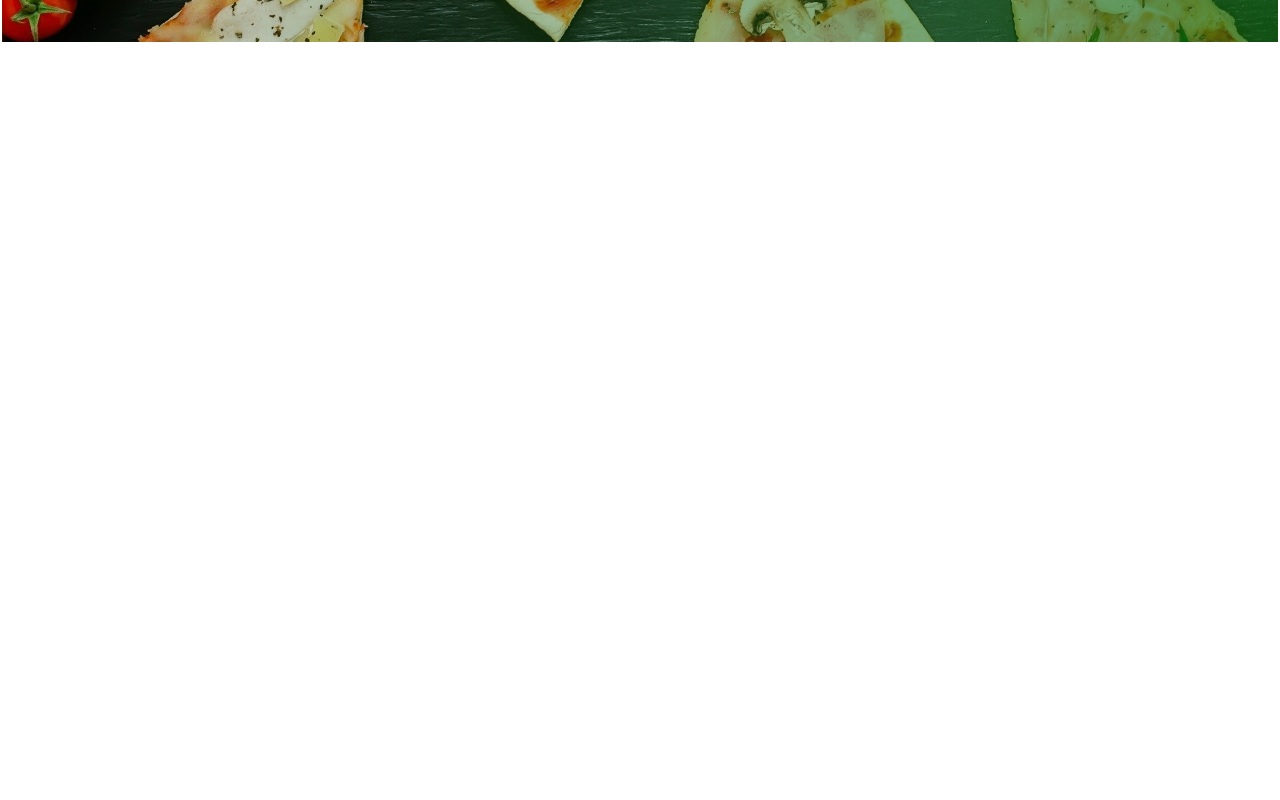
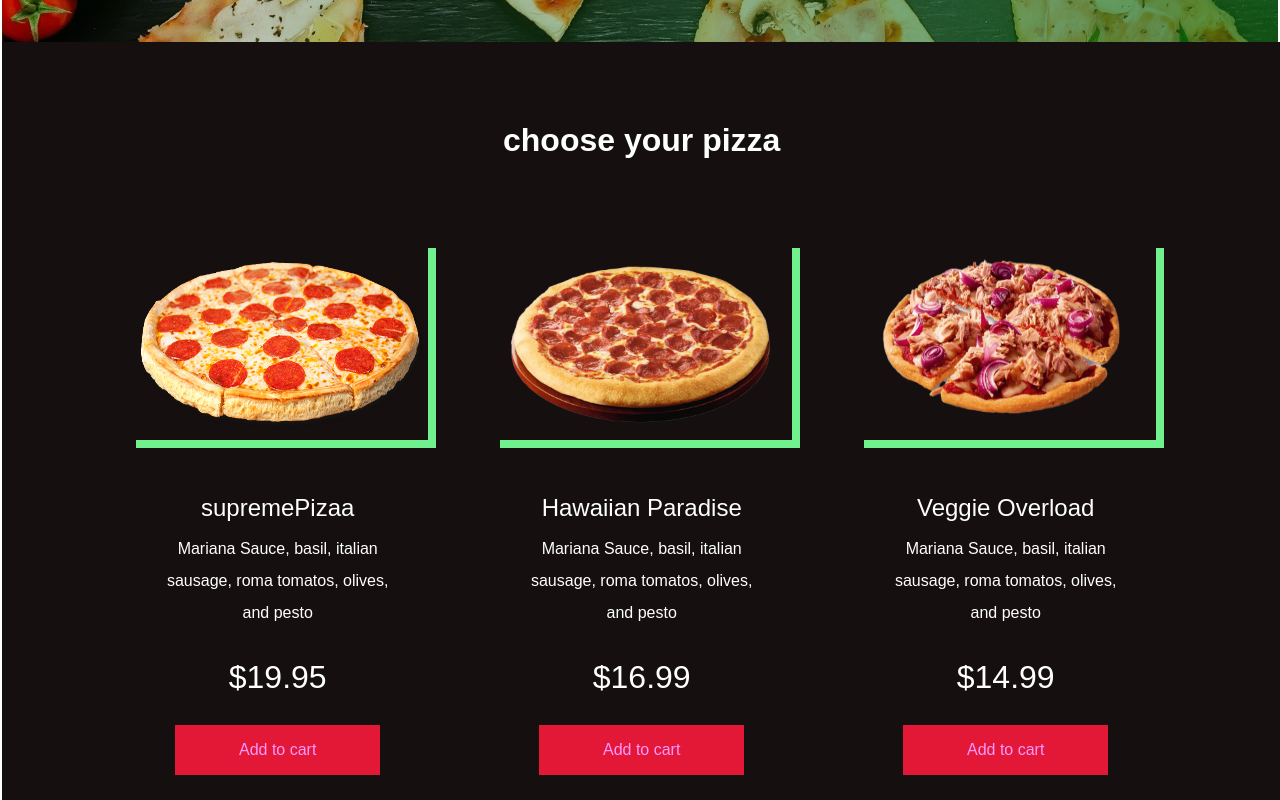
Before and after one commit to HeyitsCena/resturant, a React (Create React App) app: page / in a window 1280 px wide. Shown: the part 760-1560 px from the top of the page. Before the commit the page ends 812 px from the top, so only its background shows below. Built offline with nearby package versions, Linux system fonts and the light colour scheme; a web font is replaced by a local one.

Commit message:
adding the products

```diff
--- a/src/App.js
+++ b/src/App.js
@@ -3,6 +3,8 @@
 import {BrowserRouter as Router } from 'react-router-dom';
 import { GlobalStyle } from './globalStyles';
 import Hero from './components/Hero';
+import Products from './components/Products';
+import {productData} from './components/Products/data';
 
 
 
@@ -11,12 +13,13 @@
   return (
 
     <Router>
+
       <div>
-
         < GlobalStyle />
         <Hero />
+        <Products heading='choose your pizza'  data={productData}/>
 
-      </div>
+        </div>
     </Router>
   );
 }
--- a/src/components/Hero/HeroElements.js
+++ b/src/components/Hero/HeroElements.js
@@ -3,20 +3,16 @@
 
 export const HeroContainer = styled.div`
     background: linear-gradient(to left, rgba(10,100,10,0.7) , rgba(0,0,0,0.1)), url(${imgBg});
-
     Height: 100vh;
     background-position: center;
     background-size: cover;
-
-    `;
-
+`;
 
 export const HeroContent = styled.div`
     height: calc(100vh - 80px);
     max-height: 100%;
     width: 100vw;
     padding: 0rem calc((100vh - 1300px )/ 200 );
-
 `;
 
 export const HeroItems = styled.div`
--- a/src/components/Products/ProductsElements.js
+++ b/src/components/Products/ProductsElements.js
@@ -0,0 +1,83 @@
+import styled from 'styled-components';
+
+
+export const ProductsContainer = styled.div`
+    width: 100vw;
+    min-height: 1000vh;
+    padding: 5rem calc((100vw - 1300px) /2 );
+    background: #150f0f;
+    color: #fff;
+
+`;
+
+export const ProductWrapper = styled.div`
+    display: flex;
+    flex-wrap: wrap;
+    justify-content: center;
+    margin:  0 auto;
+`;
+
+export const ProductCard = styled.div`
+    margin: 0 2rem;
+    line-height: 2;
+    width: 300px;
+`;
+
+export const ProductImg = styled.img`
+    height: 200px;
+    min-width: 300px;
+    max-width: 100%;
+    box-shadow: 8px 8px #71F18E;
+
+`;
+
+export const ProductsHeading = styled.h1`
+    font-size: clamp(2rem, 2.5vm, 3rem);
+    text-align: center;
+    margin-bottom: 5rem;
+
+`;
+
+export const  ProductTitle = styled.h2`
+    font-weight: 400;
+    font-size: 1.5rem;
+`;
+
+export const ProductInfo = styled.div`
+
+    display: flex;
+    flex-direction: column;
+    justify-content: center;
+    align-items: center;
+    padding: 2rem;
+    text-align: center;
+`;
+
+export const ProductDesc = styled.p`
+    margin-bottom: 1rem;
+
+`;
+
+
+export const ProductPrice = styled.p`
+    margin-bottom: 1rem;
+    font-size: 2rem;
+`;
+
+export const ProductButton = styled.button`
+    font-size: 1rem;
+    padding: 1rem 4rem;
+    border: none;
+    background: #e31837;
+    color: #ff99ff;
+    transition: 0.2 ease-out;
+
+
+    &:hover{
+        background: ;#ffc500;
+        transition: 0.2s ease-out;
+        cursor: pointer;
+        color: #000;
+    }
+
+`;
--- a/src/components/Products/data.js
+++ b/src/components/Products/data.js
@@ -0,0 +1,37 @@
+
+
+import product1 from '../../images/product-1.png';
+import product2 from '../../images/product-2.png';
+import product3 from '../../images/product-3.png';
+
+export const productData = [
+    {
+        img: product1,
+        alt: 'Pizza',
+        name: 'supremePizaa',
+        desc: 'Mariana Sauce, basil, italian sausage, roma tomatos, olives, and pesto',
+        price: '$19.95',
+        button: 'Add to cart',
+    },
+
+
+    {
+        img: product2,
+        alt: 'Pizza',
+        name: 'Hawaiian Paradise',
+        desc: 'Mariana Sauce, basil, italian sausage, roma tomatos, olives, and pesto',
+        price: '$16.99',
+        button: 'Add to cart',
+    },
+
+    {
+        img: product3,
+        alt: 'Pizza',
+        name: 'Veggie Overload',
+        desc: 'Mariana Sauce, basil, italian sausage, roma tomatos, olives, and pesto',
+        price: '$14.99',
+        button: 'Add to cart',
+
+    }
+
+]
--- a/src/components/Products/index.js
+++ b/src/components/Products/index.js
@@ -1,10 +1,39 @@
-import React from 'react'
+import React from 'react';
+import {
+    ProductsContainer,
+    ProductWrapper,
+    ProductImg,
+    ProductCard,
+    ProductInfo,
+    ProductsHeading,
+    ProductTitle,
+    ProductDesc,
+    ProductPrice,
+    ProductButton
 
-const Products = () => {
+
+} from './ProductsElements';
+
+const Products = ({heading,data}) => {
     return (
-        <div>
-
-        </div>
+        <ProductsContainer>
+            <ProductsHeading>{heading}</ProductsHeading>
+            <ProductWrapper>
+                {data.map((product, index) =>  {
+                    return (
+                        <ProductCard key={index}>
+                            <ProductImg src={product.img} alt={product.alt} />
+                                <ProductInfo>
+                                    <ProductTitle>{product.name}</ProductTitle>
+                                    <ProductDesc>{product.desc}</ProductDesc>
+                                    <ProductPrice>{product.price}</ProductPrice>
+                                    <ProductButton>{product.button}</ProductButton>
+                                </ProductInfo>
+                        </ProductCard>
+                    )
+                })}
+            </ProductWrapper>
+        </ProductsContainer>
     )
 }
 
```
Also changed, not shown: 1 other file (tests, documents, lock files or other folders).
